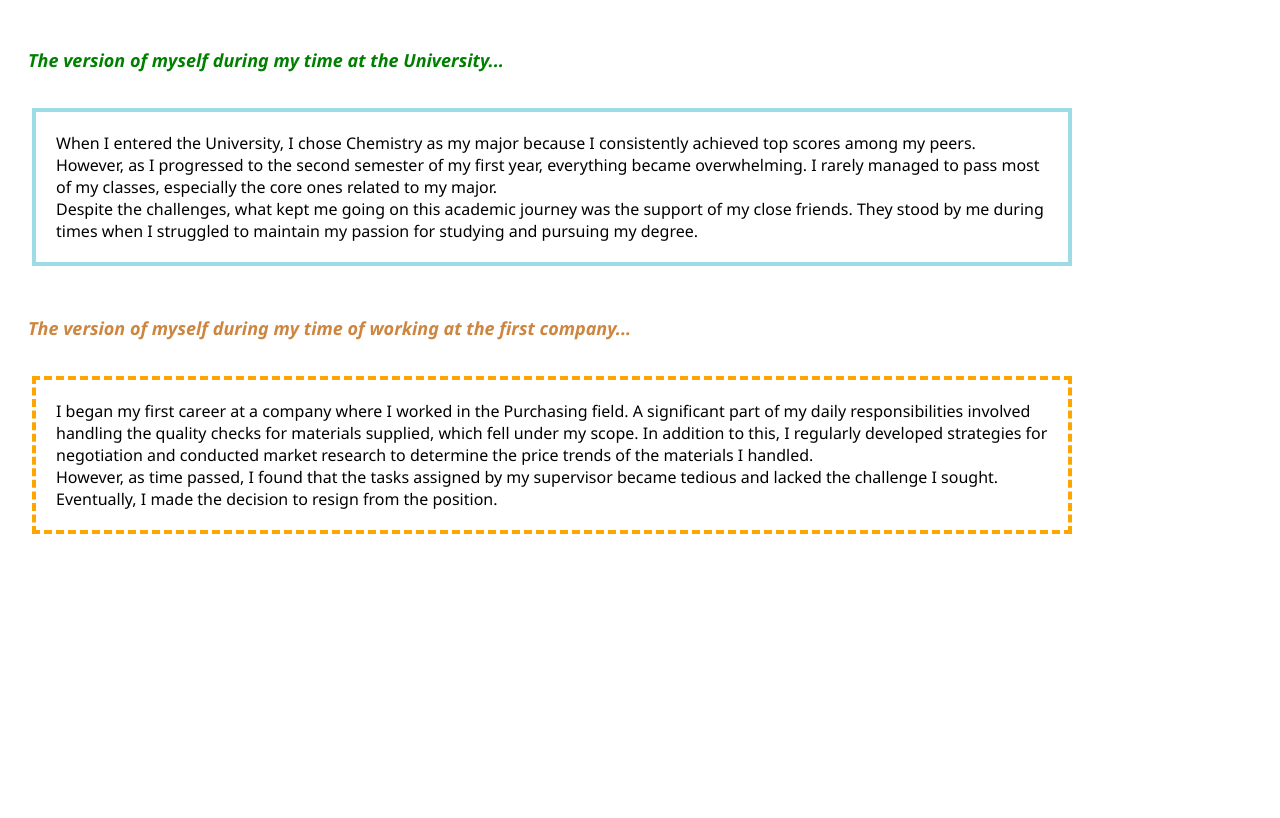
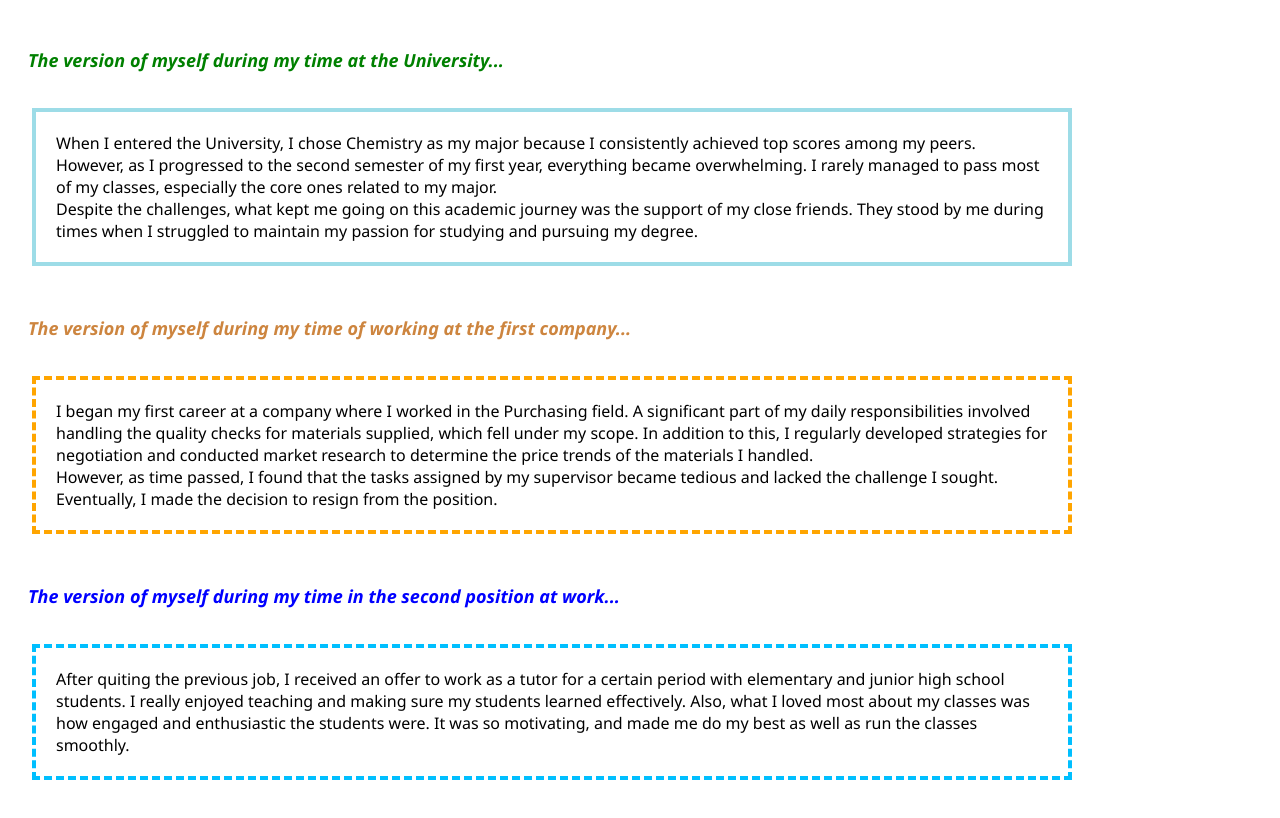
Before and after one commit to FonAnatsaya/JSD6-Practice, a plain HTML site: page myProfile.html in a window 1280 px wide. Drawn offline with Linux system fonts and the light colour scheme.

Commit message:
My Third Version

```diff
--- a/myProfile.html
+++ b/myProfile.html
@@ -32,6 +32,16 @@
         the challenge I sought. Eventually, I made the decision to resign from the position.
     </p>
 
+    <h2 style="color:blue;">The version of myself during my time in the second position at work...</h2>
+    <p style="border: 4px dashed deepskyblue;">
+        After quiting the previous job, I received an offer to work as a tutor for a certain period with elementary and
+        junior high school students. I really enjoyed teaching and
+        making sure
+        my students learned effectively. Also, what I loved most about my classes was how engaged and enthusiastic
+        the students were.
+        It was so motivating, and made me do my best as well as run the classes smoothly.
+    </p>
+
 </body>
 
 </html>
```
